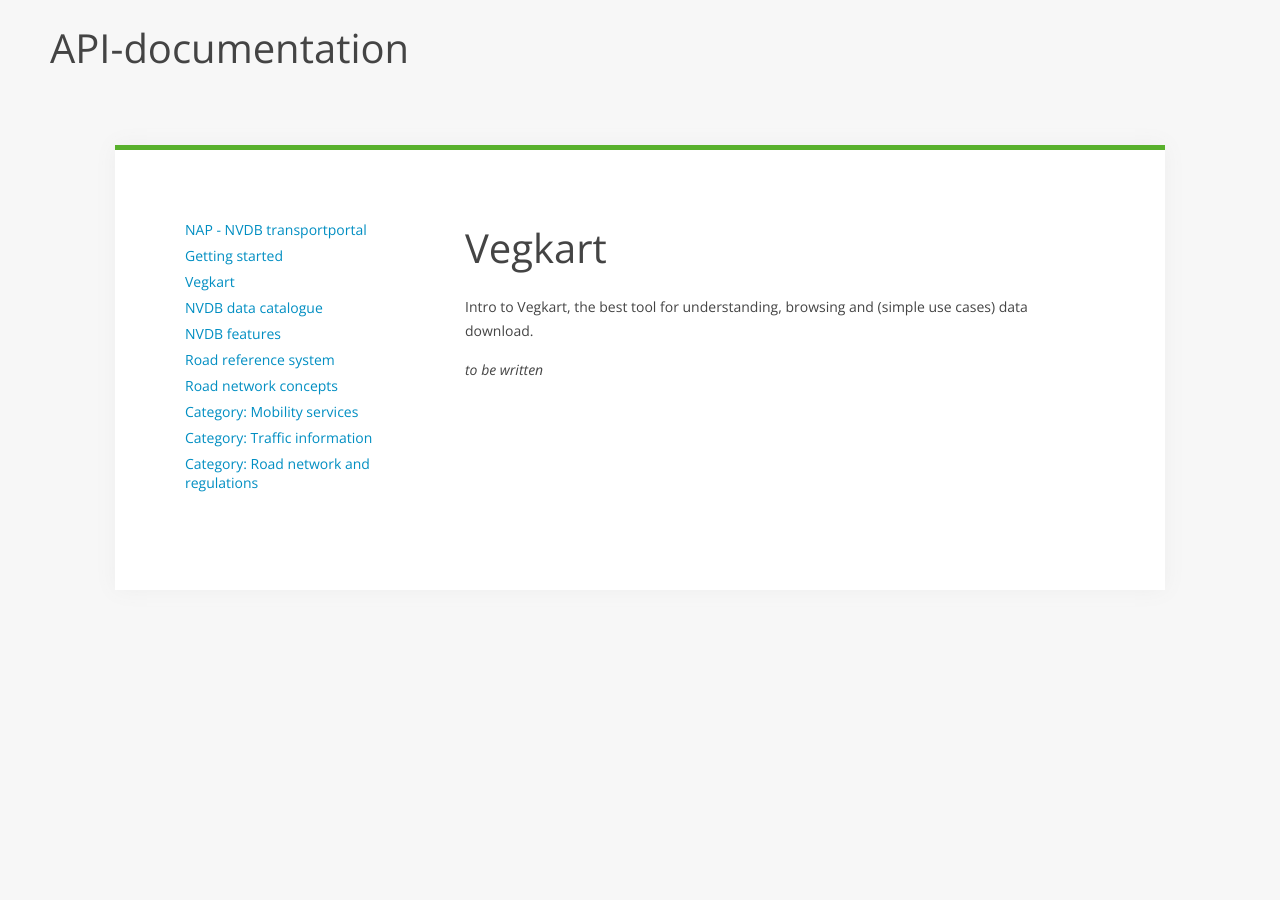
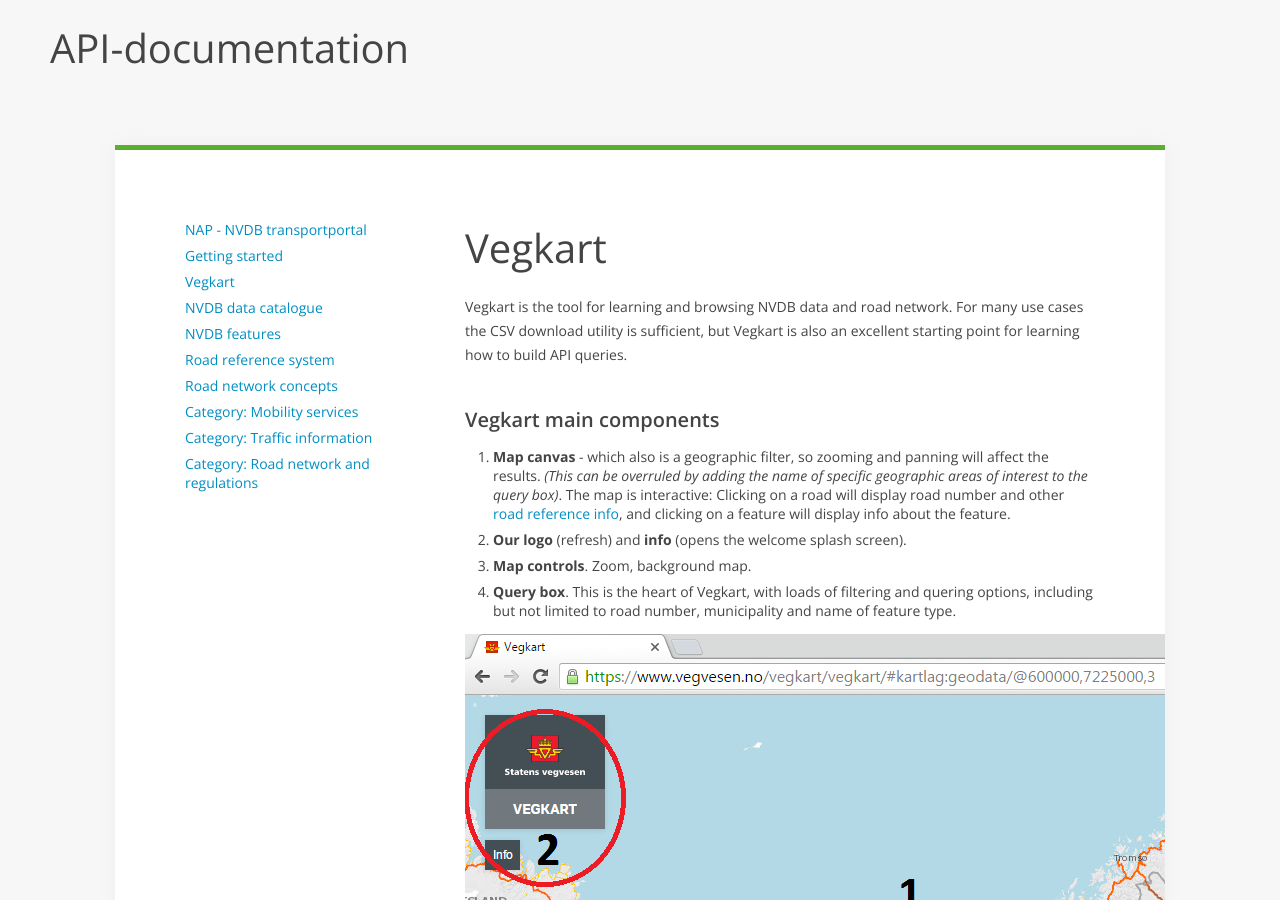
Before and after one commit to nvdb-vegdata/nvdbtransportportal, a Jekyll site: the page built from vegkart.md, in a window 1280 px wide and 900 px high. Built offline with Jekyll 4.4.1, drawn with Linux system fonts in a browser that asks for light colours; our own code applies the rules of GitHub Pages for plain Markdown files.

Commit message:
Start of vegkart user manual

```diff
--- a/vegkart.md
+++ b/vegkart.md
@@ -3,6 +3,13 @@
 ---
 # Vegkart
 
-Intro to Vegkart, the best tool for understanding, browsing and (simple use cases) data download.
+Vegkart is the tool for learning and browsing NVDB data and road network. For many  use cases the CSV download utility is sufficient, but Vegkart is also an excellent starting point for learning how to build API queries.
 
-_to be written_
+### Vegkart main components
+
+1. **Map canvas** - which also is a geographic filter, so zooming and panning will affect the results. _(This can be overruled by adding the name of specific geographic areas of interest to the query box)_. The map is interactive: Clicking on a road will display road number and other [road reference info](./konsept4_roadreference.md), and clicking on a feature will display info about the feature.
+2. **Our logo** (refresh) and **info** (opens the welcome splash screen).
+3. **Map controls**. Zoom, background map.
+4. **Query box**. This is the heart of Vegkart, with loads of filtering and quering options, including but not limited to road number, municipality and name of feature type.
+
+![vegkart main layout](./pics/vegkart_main.png)
```
Also changed, not shown: pics/vegkart_main.png (added).
